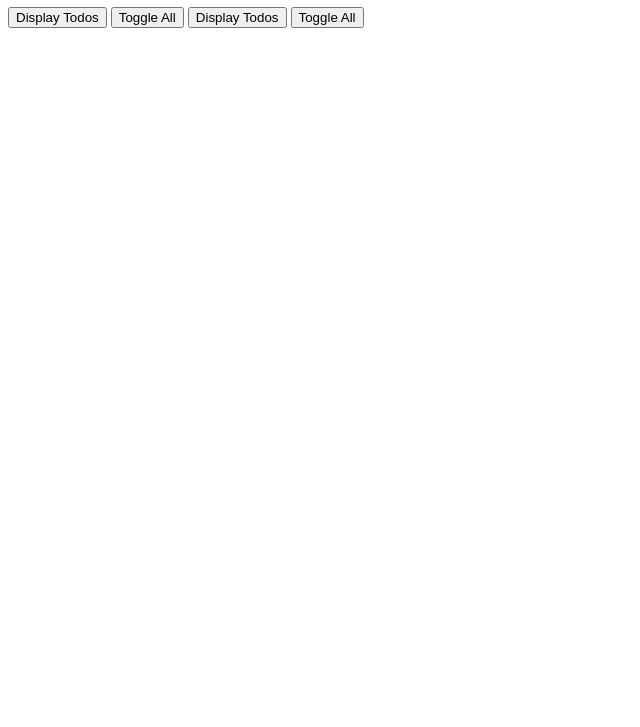
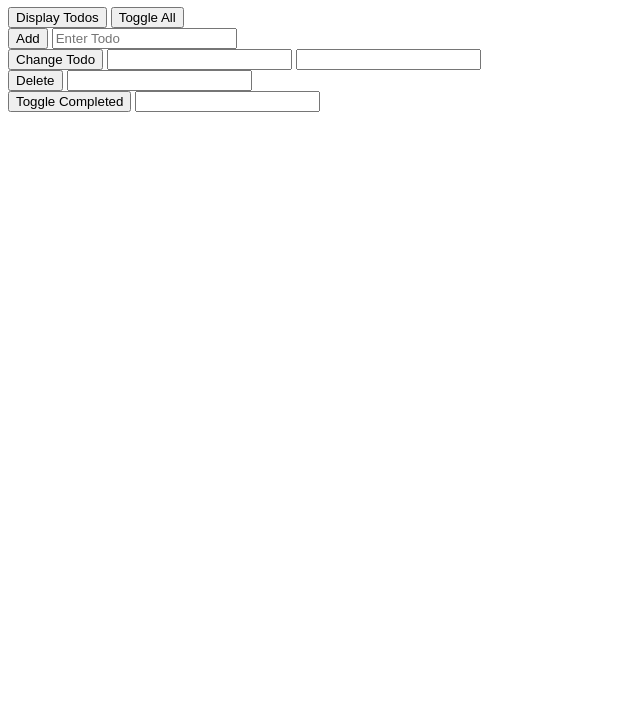
Before and after one commit to Madpoints/Watch-And-Code-version8-9, a plain HTML site: page index.html in a window 1280 px wide. Shown: the part 73-800 px from the top of the page, without its empty margins (0-640 px from the left). Drawn offline with nearby package versions, Linux system fonts and the light colour scheme.

Commit message:
version8 complete

```diff
--- a/index.html
+++ b/index.html
@@ -13,11 +13,31 @@
     <body>
         <h1>Todo List</h1>
 
-        <button id="display">Display Todos</button>
-        <button id="toggle">Toggle All</button>
+        <div>
+            <button onclick="handlers.displayTodos()">Display Todos</button>
+            <button onclick="handlers.toggleAll()">Toggle All</button>
+        </div>
 
-        <button onclick="handlers.displayTodos()">Display Todos</button>
-        <button onclick="handlers.toggleAll()">Toggle All</button>
+        <div>
+            <button onclick="handlers.addTodo()">Add</button>
+            <input id="addTodoTextInput" type="text" name="todo" placeholder="Enter Todo"/>
+        </div>
+
+        <div>
+            <button onclick="handlers.changeTodo()">Change Todo</button>
+            <input id="changeTodoPositionInput" type="number"/>
+            <input id="changeTodoTextInput" type="text"/>
+        </div>
+
+        <div>
+            <button onclick="handlers.deleteTodo()">Delete</button>
+            <input id="deleteTodoPositionInput" type="number"/>
+        </div>
+
+        <div>
+            <button onclick="handlers.toggleCompleted()">Toggle Completed</button>
+            <input id="toggleCompletedPositionInput" type="number"/>
+        </div>
 
         <p id="todos"></p>
 
--- a/todos.js
+++ b/todos.js
@@ -33,15 +33,15 @@ var todoList = {
         this.displayTodos();
     },
     changeTodo: function(position, todoText) {
-        this.todos[position].todoText = todoText;
+        this.todos[position - 1].todoText = todoText;
         this.displayTodos();
     },
     deleteTodo: function(position) {
-        this.todos.splice(position, 1);
+        this.todos.splice(position - 1, 1);
         this.displayTodos();
     },
     toggleCompleted: function(position) {
-        var todo = this.todos[position];
+        var todo = this.todos[position - 1];
         todo.completed = !todo.completed;
         this.displayTodos();
     },
@@ -80,6 +80,23 @@ var handlers = {
         }
 
     },
+    addTodo: function() {
+        todoList.addTodo($('#addTodoTextInput').val());
+        $('#addTodoTextInput').val("");
+    },
+    changeTodo: function() {
+        todoList.changeTodo($('#changeTodoPositionInput').val(), $('#changeTodoTextInput').val());
+        $('#changeTodoPositionInput').val("");
+        $('#changeTodoTextInput').val("");
+    },
+    deleteTodo: function() {
+        todoList.deleteTodo($('#deleteTodoPositionInput').val());
+        $('#deleteTodoPositionInput').val("");
+    },
+    toggleCompleted: function() {
+        todoList.toggleCompleted($('#toggleCompletedPositionInput').val());
+        $('#toggleCompletedPositionInput').val("");
+    },
     toggleAll: function() {
         todoList.toggleAll();
     }
```
